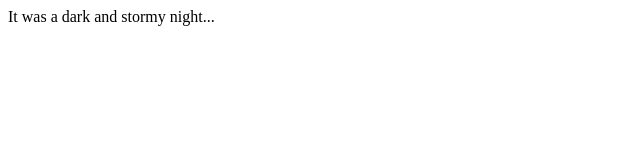
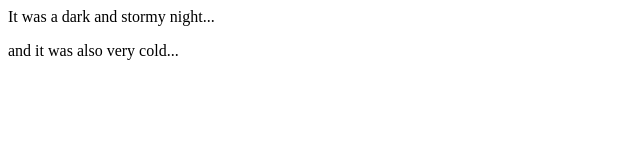
Before and after one commit to MrSeanGorman/fireside-story, a plain HTML site: page index.html in a window 1280 px wide. Shown: the whole page, without its empty margins (0-640 px from the left). Drawn offline with Linux system fonts and the light colour scheme.

Commit message:
added second line of the story

```diff
--- a/index.html
+++ b/index.html
@@ -1,5 +1,6 @@
 <html>
   <body>
     <p>It was a dark and stormy night...</p>
+    <p>and it was also very cold...</p>
   </body>
 </html>
```
